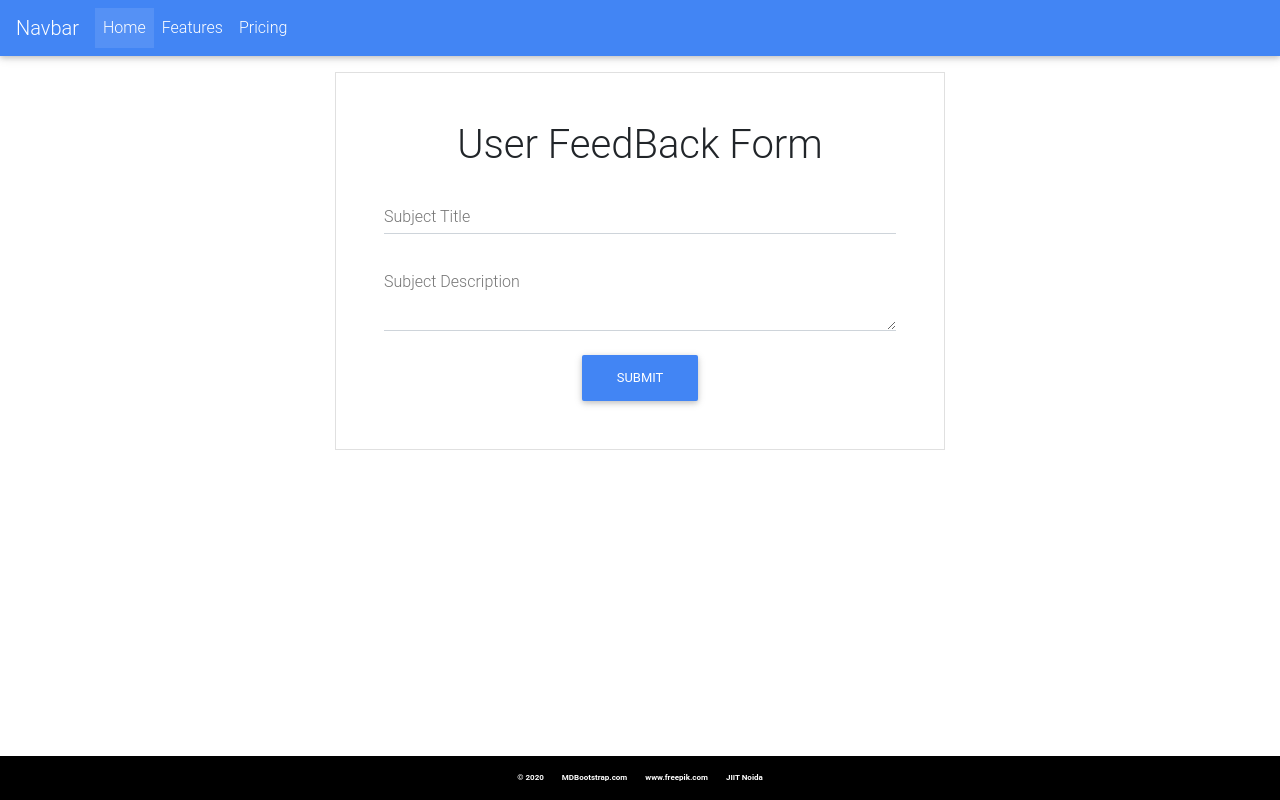
After one commit to princegaur707/hackathon, a Django app: template templates/userfeedbackform.html in a window 1280 px wide. The commit adds this page. Run offline with Django 3.2, Linux system fonts and the light colour scheme; the template is opened without the code that fills it, so the values that code supplies are empty; parts of the project's set-up code (start-up, migrations or seed data) failed here and were passed over; some libraries are stand-ins or nearby versions.

Commit message:
file added

```diff
--- a/myapp/admin.py
+++ b/myapp/admin.py
@@ -2,4 +2,4 @@ from django.contrib import admin
 from .models import *
 
 # Register your models here.
-admin.site.register(UserFeedback)
+admin.site.register(UserFeedBack)
--- a/myapp/models.py
+++ b/myapp/models.py
@@ -1,7 +1,7 @@
 from django.db import models
 
 # Create your models here.
-class UserFeedback(models.Model):
+class UserFeedBack(models.Model):
     title = models.CharField(max_length=30)
     description = models.TextField()
     created_at = models.DateTimeField(auto_now_add=True)
--- a/myapp/urls.py
+++ b/myapp/urls.py
@@ -3,4 +3,7 @@ from . import views
 
 urlpatterns = [
     path('',views.index,name='index'),
+    path('getuserfeedbackform',views.getuserfeedbackform,name="getuserfeedbackform"),
+    path('saveuserfeedbackform',views.saveuserfeedbackform,name="saveuserfeedbackform"),
+
 ]
--- /dev/null
+++ b/templates/adminpanel.html
@@ -0,0 +1,5 @@
+{% extends 'index.html' %}
+{% block title %}User FeedBack Form{% endblock %}
+{% block content %}
+
+{% endblock %}
--- a/templates/index.html
+++ b/templates/index.html
@@ -1,26 +1,27 @@
-<!DOCTYPE html>
+{% load static %}
+<!doctype html>
 <html lang="en">
 
 <head>
-  <meta charset="utf-8" />
-  <meta name="viewport" content="width=device-width, initial-scale=1, shrink-to-fit=no" />
-  <meta http-equiv="x-ua-compatible" content="ie=edge" />
-  <title>Startup Landing Page</title>
+    <!-- Required meta tags -->
+    <meta charset="utf-8">
+    <meta name="viewport" content="width=device-width, initial-scale=1, shrink-to-fit=no">
+    <!-- Bootstrap CSS -->
     <!-- Font Awesome -->
-  <link rel="stylesheet" href="https://use.fontawesome.com/releases/v5.8.2/css/all.css" />
+    <link rel="stylesheet" href="https://use.fontawesome.com/releases/v5.8.2/css/all.css">
     <!-- Bootstrap core CSS -->
-  <link href="https://cdnjs.cloudflare.com/ajax/libs/twitter-bootstrap/4.3.1/css/bootstrap.min.css" rel="stylesheet" />
+    <link href="https://cdnjs.cloudflare.com/ajax/libs/twitter-bootstrap/4.3.1/css/bootstrap.min.css" rel="stylesheet">
     <!-- Material Design Bootstrap -->
-  <link href="https://cdnjs.cloudflare.com/ajax/libs/mdbootstrap/4.8.10/css/mdb.min.css" rel="stylesheet" />
-  <!-- Custom Stylesheet -->
-  <link href="index.css" rel="stylesheet" />
+    <link href="https://cdnjs.cloudflare.com/ajax/libs/mdbootstrap/4.10.1/css/mdb.min.css" rel="stylesheet">
+    <title>{% block title %}Index{% endblock %}</title>
 </head>
 
 <body>
     <!--Navbar-->
 <nav class="navbar navbar-expand-lg navbar-dark primary-color sticky-top">
+
   <!-- Navbar brand -->
-    <a class="navbar-brand" href="#">Startup</a>
+  <a class="navbar-brand" href="#">Navbar</a>
 
   <!-- Collapse button -->
   <button class="navbar-toggler" type="button" data-toggle="collapse" data-target="#basicExampleNav"
@@ -30,44 +31,55 @@
 
   <!-- Collapsible content -->
   <div class="collapse navbar-collapse" id="basicExampleNav">
+
     <!-- Links -->
     <ul class="navbar-nav mr-auto">
-        <li class="nav-item">
+      <li class="nav-item active">
         <a class="nav-link" href="#">Home
           <span class="sr-only">(current)</span>
         </a>
       </li>
       <li class="nav-item">
-          <a class="nav-link" href="#about">About Us
-            <span class="sr-only">(current)</span>
-          </a>
+        <a class="nav-link" href="#">Features</a>
       </li>
       <li class="nav-item">
-          <a class="nav-link" href="#contact">Contact Us
-            <span class="sr-only">(current)</span>
-          </a>
+        <a class="nav-link" href="#">Pricing</a>
       </li>
     </ul>
     <!-- Links -->
-      <form class="form-inline">
-        <div class="md-form my-0">
-          <input class="form-control mr-sm-2" type="text" placeholder="Search" aria-label="Search" />
-        </div>
-      </form>
   </div>
   <!-- Collapsible content -->
+
 </nav>
 <!--/.Navbar-->
+    {% block content %}
 
+    {% endblock %}
+    <div class="container-fluid">
+        <!-- Footer -->
+        <footer class="page-footer font-small blue fixed-bottom">
+            <!-- Copyright -->
+            <div class="footer-copyright text-center py-3" style="background: black;color: white;font-weight:bold;font-size:0.5rem;">
+                <span style="margin-right: 1rem;">© 2020</span>
+                <span style="margin-right: 1rem;"><a href="https://mdbootstrap.com/education/bootstrap/">MDBootstrap.com</a></span>
+                <span style="margin-right: 1rem;"><a href="https://www.freepik.com/free-photos-vectors/business">www.freepik.com</a></span>
+                <span><a href="#">JIIT Noida</span>
+            </div>
+            <!-- Copyright -->
+        </footer>
+        <!-- Footer -->
+    </div>
+    <!-- Optional JavaScript -->
+    <!-- jQuery first, then Popper.js, then Bootstrap JS -->
     <!-- JQuery -->
+    <!-- JQuery -->
+    <script type="text/javascript" src="https://cdnjs.cloudflare.com/ajax/libs/jquery/3.4.1/jquery.min.js"></script>
     <!-- Bootstrap tooltips -->
-  <script type="text/javascript"
-    src="https://cdnjs.cloudflare.com/ajax/libs/popper.js/1.14.4/umd/popper.min.js"></script>
+    <script type="text/javascript" src="https://cdnjs.cloudflare.com/ajax/libs/popper.js/1.14.4/umd/popper.min.js"></script>
     <!-- Bootstrap core JavaScript -->
-  <script type="text/javascript"
-    src="https://cdnjs.cloudflare.com/ajax/libs/twitter-bootstrap/4.3.1/js/bootstrap.min.js"></script>
+    <script type="text/javascript" src="https://cdnjs.cloudflare.com/ajax/libs/twitter-bootstrap/4.3.1/js/bootstrap.min.js"></script>
     <!-- MDB core JavaScript -->
-  <script type="text/javascript" src="https://cdnjs.cloudflare.com/ajax/libs/mdbootstrap/4.8.10/js/mdb.min.js"></script>
+    <script type="text/javascript" src="https://cdnjs.cloudflare.com/ajax/libs/mdbootstrap/4.10.1/js/mdb.min.js"></script>
 </body>
 
 </html>
--- /dev/null
+++ b/templates/userfeedbackform.html
@@ -0,0 +1,37 @@
+{% extends 'index.html' %}
+{% block title %}User FeedBack Form{% endblock %}
+{% block content %}
+<div class="container-fluid">
+    {% if feedback %}
+    <div class="row" style="margin-top:1rem;">
+        <div class="col-md-6" style="margin: 0 auto;">
+            <div class="alert alert-success alert-dismissible fade show" role="alert">
+                <strong>User FeedBack Saved</strong>
+                <button type="button" class="close" data-dismiss="alert" aria-label="Close">
+                    <span aria-hidden="true">&times;</span>
+                </button>
+            </div>
+        </div>
+    </div>
+    {% endif %}
+    <div class="row">
+        <div class="col-md-6" style="margin: 0 auto;">
+            <form method="GET" action="/saveuserfeedbackform" autocomplete="off" class="text-center border border-light p-5" style="margin-top: 1rem;">
+                <h1 class="display-6" style="margin: 0 auto;text-align: center;">User FeedBack Form</h1>
+                <div class="md-form">
+                    <input type="hidden" name="objid" class="md-text form-control" id="objid" value="{{objid}}" disabled>
+                </div>
+                <div class="md-form">
+                    <label for="usertitle">Subject Title</label>
+                    <input type="text" class="md-text form-control" id="usertitle" name="usertitle">
+                </div>
+                <div class="md-form">
+                    <label for="userdescription">Subject Description</label>
+                    <textarea class="md-textarea form-control" id="userdescription" rows="3" name="userdescription"></textarea>
+                </div>
+                <button type="submit" class="btn btn-primary" style="margin: 0 auto;display: block;">Submit</button>
+            </form>
+        </div>
+    </div>
+</div>
+{% endblock %}
```
Also changed, not shown: myapp/views.py (+26 -1 lines), templates/404.html (added, +12 -0 lines), db.sqlite3. Lines whose indentation alone changed are shown as unchanged.
